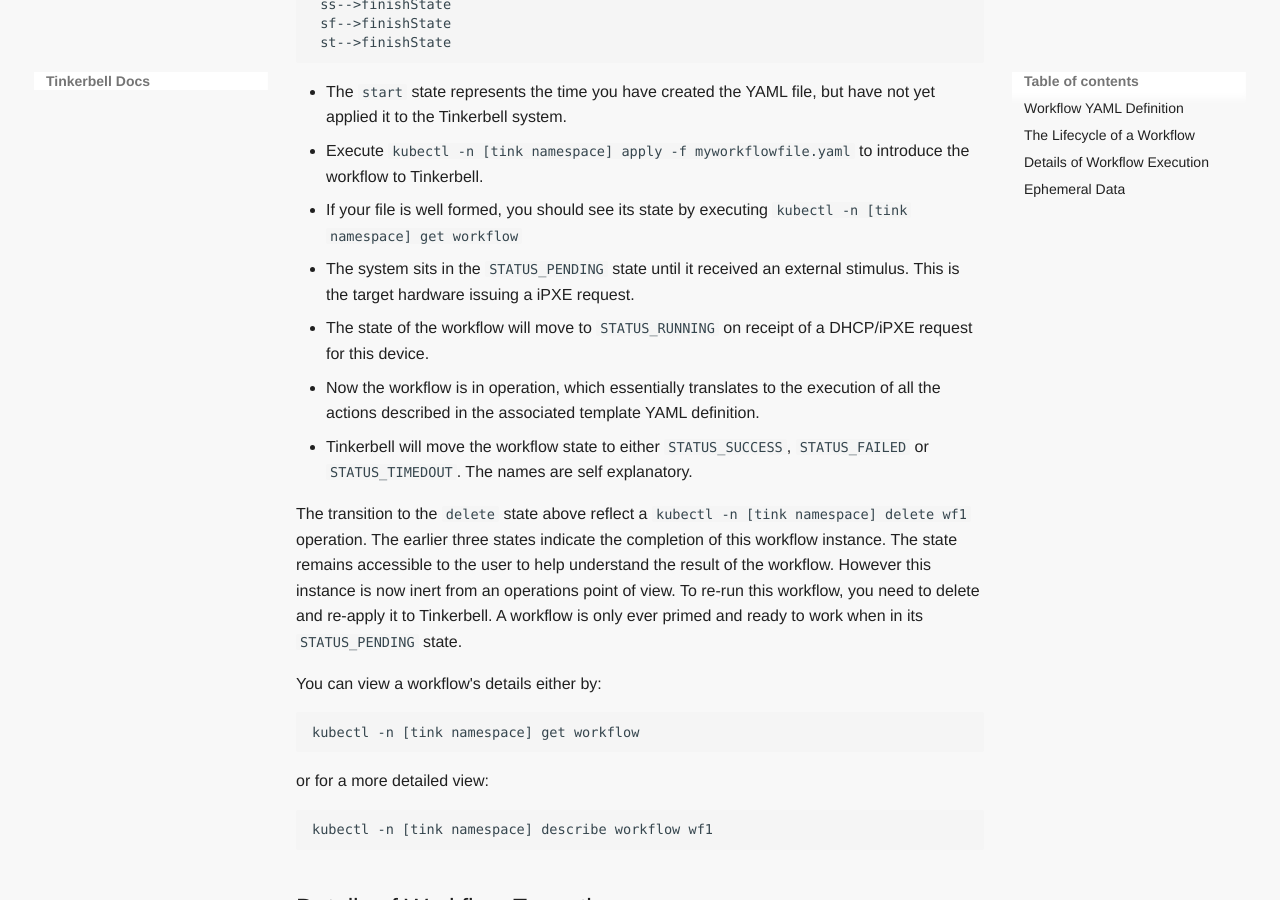
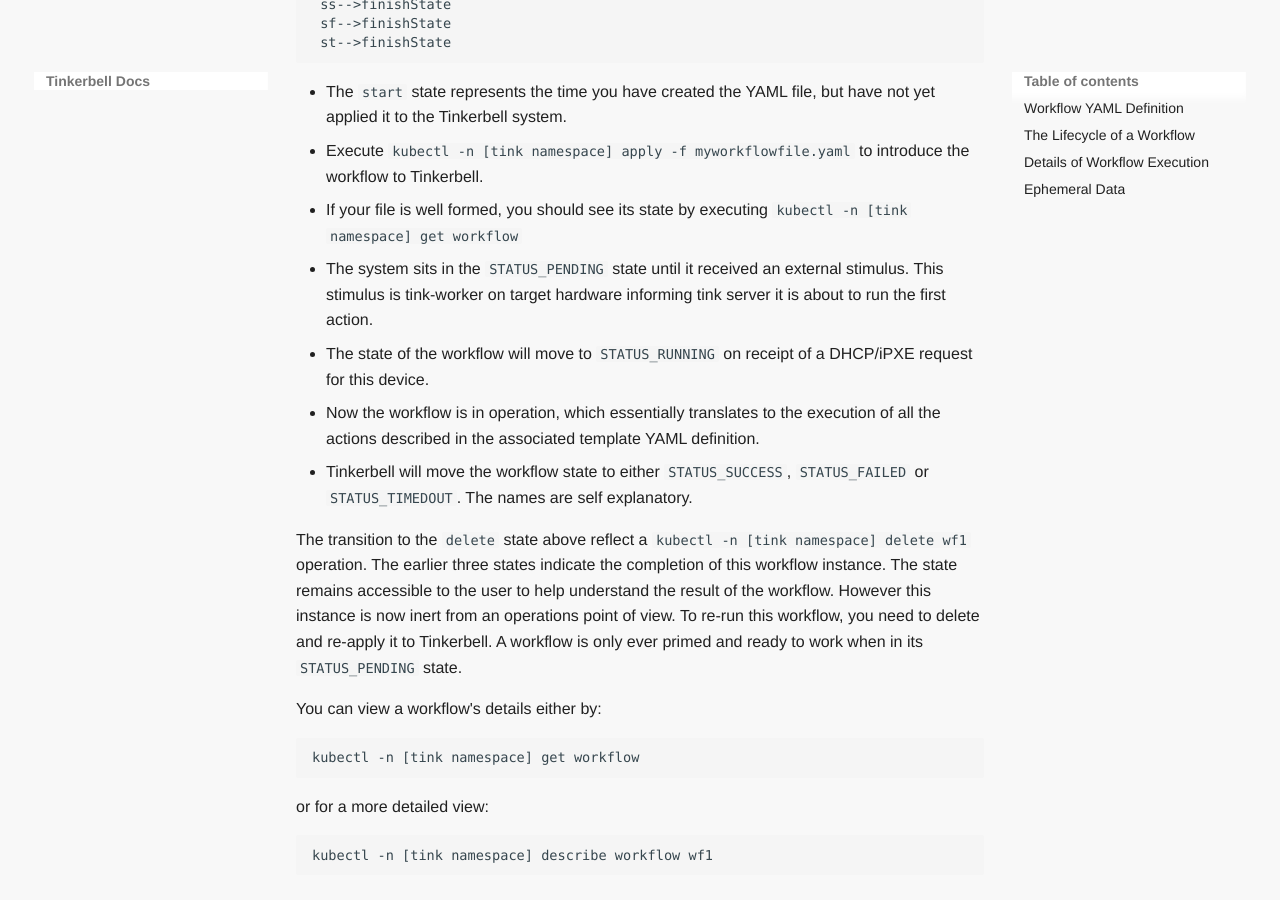
Before and after one commit to tinkerbell/tinkerbell-docs, an MkDocs documentation site: the page built from docs/workflows/working-with-workflows.md, in a window 1280 px wide and 900 px high, scrolled down 1858 px. Built offline with MkDocs 1.6.1 and Material for MkDocs 9.7.7, drawn with Linux system fonts in a browser that asks for light colours; some web fonts are replaced.

Commit message:
Update working-with-workflows.md

```diff
--- a/docs/workflows/working-with-workflows.md
+++ b/docs/workflows/working-with-workflows.md
@@ -78,7 +78,7 @@
 - The `start` state represents the time you have created the YAML file, but have not yet applied it to the Tinkerbell system.
 - Execute `kubectl -n [tink namespace] apply -f myworkflowfile.yaml` to introduce the workflow to Tinkerbell.
 - If your file is well formed, you should see its state by executing `kubectl -n [tink namespace] get workflow`
-- The system sits in the `STATUS_PENDING` state until it received an external stimulus. This is the target hardware issuing a iPXE request.
+- The system sits in the `STATUS_PENDING` state until it received an external stimulus. This stimulus is tink-worker on target hardware informing tink server it is about to run the first action.
 - The state of the workflow will move to `STATUS_RUNNING` on receipt of a DHCP/iPXE request for this device.
 - Now the workflow is in operation, which essentially translates to the execution of all the actions described in the associated template YAML definition.
 - Tinkerbell will move the workflow state to either `STATUS_SUCCESS`, `STATUS_FAILED` or `STATUS_TIMEDOUT`. The names are self explanatory.
```
